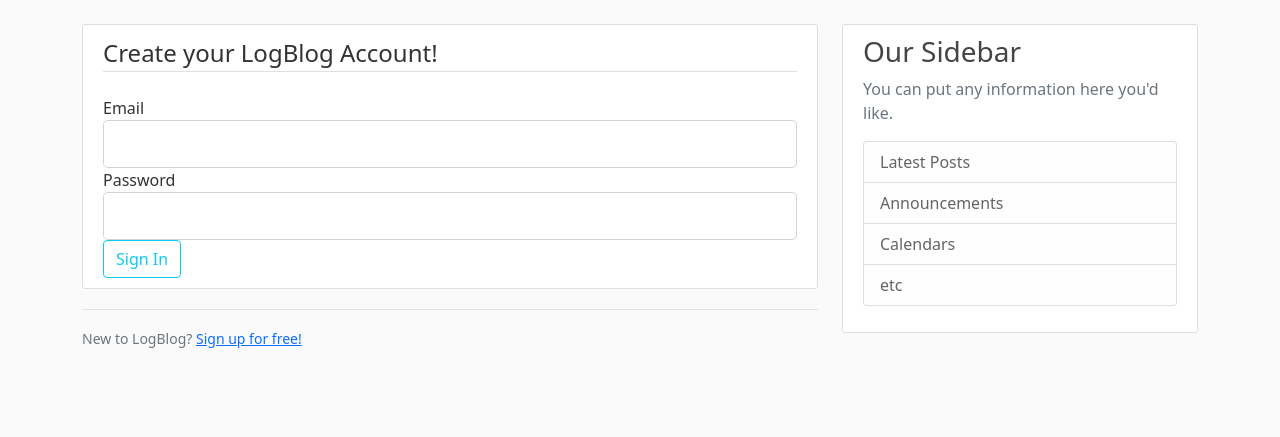
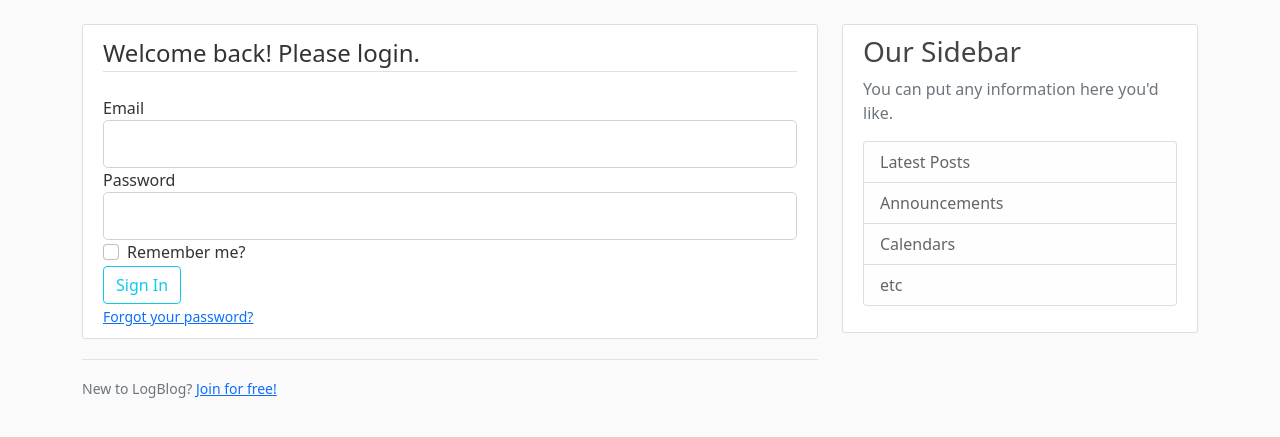
Before and after one commit to ByteOtter/OtterDen, a Flask app: page /login in a window 1280 px wide. Shown: the part 56-493 px from the top of the page. Run offline with Flask 2, Linux system fonts and the light colour scheme.

Commit message:
Fix issue #3, implement dummy login and registration system.

```diff
--- a/LogBlog/forms.py
+++ b/LogBlog/forms.py
@@ -7,7 +7,7 @@ class RegistrationForm(FlaskForm):
     username = StringField('Username', validators = [DataRequired(), Length(min = 5, max = 20)])
     email = StringField('Email', validators = [DataRequired(), Email()])
     password = PasswordField('Password', validators = [DataRequired(), Length(min = 5)])
-    confirm_password = PasswordField('Confirm Password', validators = [DataRequired(), EqualTo('Password')])
+    confirm_password = PasswordField('Confirm Password', validators = [DataRequired(), EqualTo('password', message = "Your passwords do not match!")])
     submit = SubmitField('Sign Up')
 
 class LoginForm(FlaskForm):
--- a/LogBlog/logBlog.py
+++ b/LogBlog/logBlog.py
@@ -39,14 +39,21 @@ def register():
     #displays flash message when form validates successfully & redirects user to home page
     #TODO: This does not redirect the User to the home page yet! Fix it!
     if form.validate_on_submit():
-        flash(f'Account created for {form.username.data}!', 'success')
+        flash(f'Your Account has been created! Welcome, {form.username.data}!', 'success')
         return redirect(url_for('home'))
     return render_template('register.html', title = 'Register', form = form)
 
 
-@app.route("/login")
+@app.route("/login", methods = ['GET', 'POST'])
 def login():
     form = LoginForm()
+    #temporary code to simulate login!
+    if form.validate_on_submit():
+        if form.email.data == 'admin@logBlog.com' and form.password.data == 'password':
+            flash(f'Welcome,  {form.email.data}', 'success')
+            return redirect(url_for('home'))
+        else:
+            flash('Login unsuccessful. Please check your email and password.', 'danger')
     return render_template('login.html', title = 'Login', form = form)
 
 
--- a/LogBlog/templates/layout.html
+++ b/LogBlog/templates/layout.html
@@ -26,13 +26,13 @@
                 </button>
                 <div class="collapse navbar-collapse" id="navbarToggle">
                     <div class="navbar-nav mr-auto">
-                        <a class="nav-item nav-link" href="/">Home</a>
-                        <a class="nav-item nav-link" href="/about">About</a>
+                        <a class="nav-item nav-link" href="{{ url_for('home') }}">Home</a>
+                        <a class="nav-item nav-link" href="{{ url_for('about') }}">About</a>
                     </div>
                     <!-- Navbar Right Side -->
                     <div class="navbar-nav">
-                        <a class="nav-item nav-link" href="/login">Login</a>
-                        <a class="nav-item nav-link" href="/register">Register</a>
+                        <a class="nav-item nav-link" href="{{ url_for('login') }}">Login</a>
+                        <a class="nav-item nav-link" href="{{ url_for('register') }}">Register</a>
                     </div>
                 </div>
             </div>
--- a/LogBlog/templates/login.html
+++ b/LogBlog/templates/login.html
@@ -5,24 +5,50 @@
             <!-- Adds a CSRF Token to protect the form somewhat -->
             {{ form.hidden_tag() }}
             <fieldset class = "form-group">
-                <legend class = "border-bottom mb-4">Create your LogBlog Account!</legend>
+                <legend class = "border-bottom mb-4">Welcome back! Please login.</legend>
                 <div class = "form-group">
                     {{ form.email.label(class = "form-control-label") }}
-                    {{ form.email(class = "form-control form-control-lg") }}
+                    {% if form.email.errors %}
+                        {{ form.email(class = "form-control form-control-lg is-invalid") }}
+                        <div class = "invalid-feedback">
+                            {% for error in form.email.errors %}
+                                <span>{{ error }}</span>
+                            {% endfor %}
+                        </div>
+                    {% else %}
+                        {{ form.email(class = "form-control form-control-lg") }}
+                    {% endif %}
                 </div>
                 <div class = "form-group">
                     {{ form.password.label(class = "form-control-label") }}
-                    {{ form.password(class = "form-control form-control-lg") }}
+                    {% if form.password.errors %}
+                        {{ form.password(class = "form-control form-control-lg is-invalid") }}
+                        <div class = "invalid-feedback">
+                            {% for error in form.password.errors %}
+                                <span>{{ error }}</span>
+                            {% endfor %}
+                        </div>
+                    {% else %}
+                        {{ form.password(class = "form-control form-control-lg") }}
+                    {% endif %}
+                </div>
+                <div class="form-check">
+                    {{ form.remember(class="form-check-input") }}
+                    {{ form.remember.label(class="form-check-label") }}
                 </div>
             </fieldset>
             <div class = "form-group">
                 {{ form.submit(class = "btn btn-outline-info") }}
             </div>
+            <small class="text-muted ml-2">
+                <!--'#' is a dummy url that goes nowhere. This needs to be replaced-->
+                <a href = "#">Forgot your password?</a>
+            </small>
         </form>
     </div>
     <div class = "border-top pt-3">
         <small class = "text-muted">
-            New to LogBlog? <a class = "ml-2" href = "{{ url_for('register') }}">Sign up for free!</a>
+            New to LogBlog? <a class = "ml-2" href = "{{ url_for('register') }}">Join for free!</a>
         </small>
     </div>
 {% endblock content %}
```
Also changed, not shown: LogBlog/templates/register.html (+40 -4 lines).
